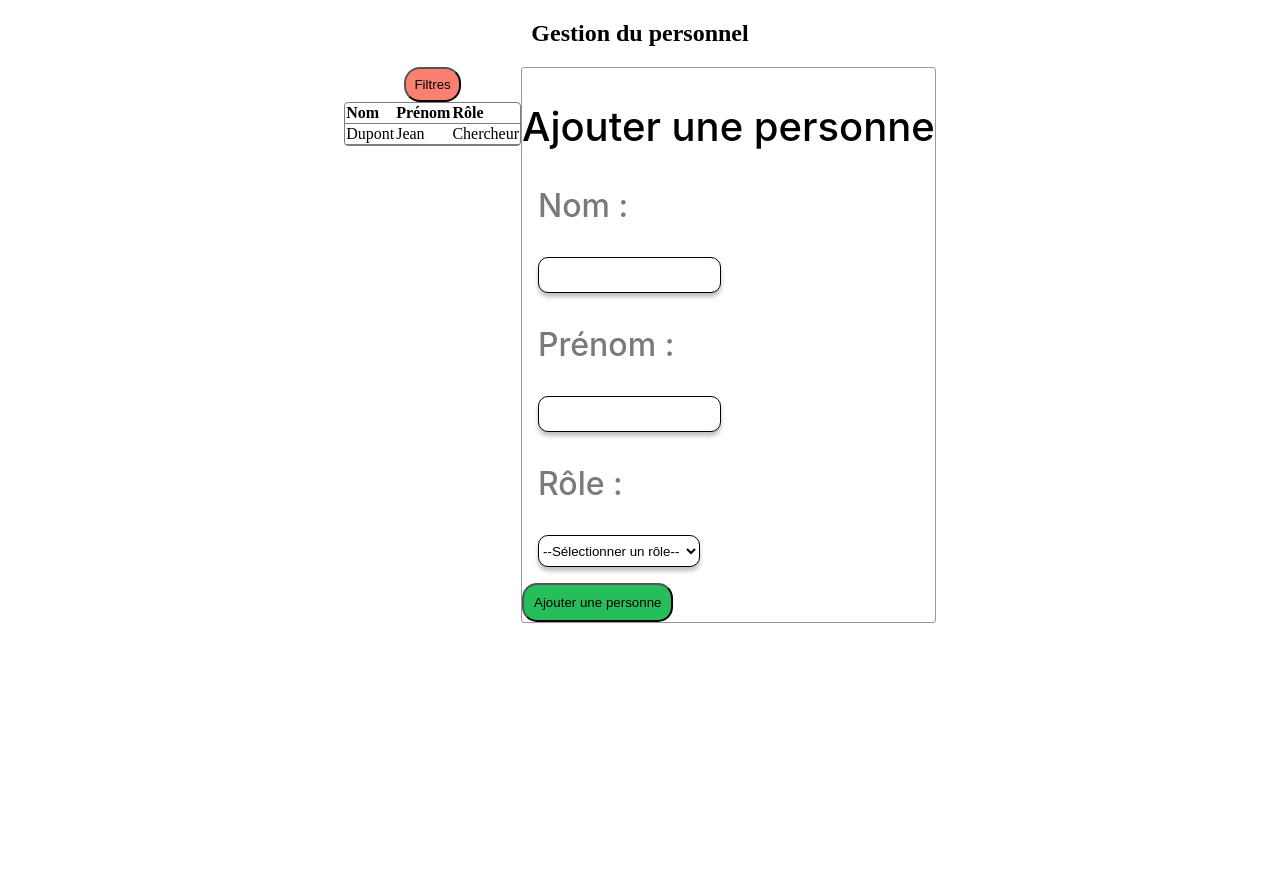
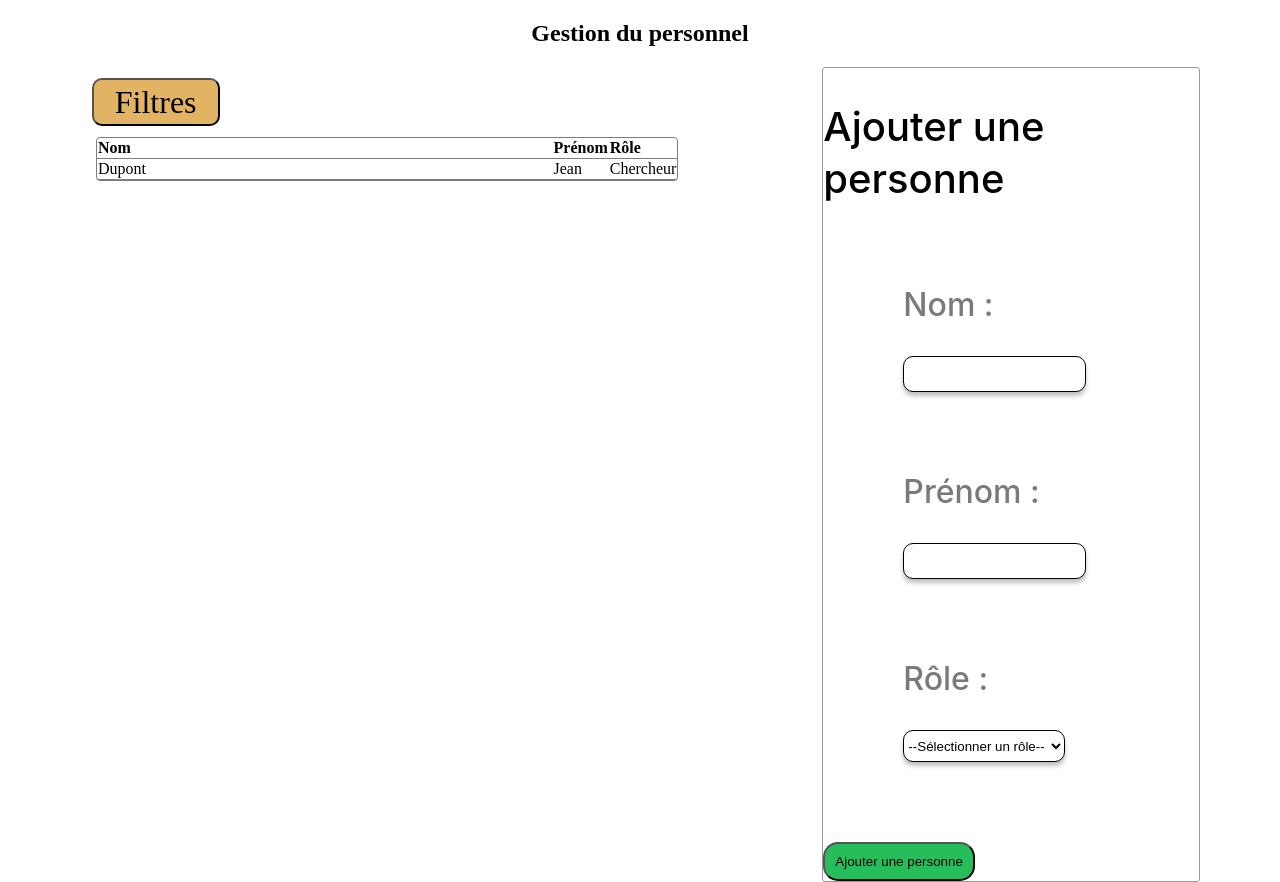
Before and after one commit to QuentinChaufour/SAE_S3_Jurassique_Groupe_W, a Flask app: page /gestion_personnel/ in a window 1280 px wide. Shown: the part 91-973 px from the top of the page. Before the commit the page ends 714 px from the top, so only its background shows below. Run offline with Flask 3, Linux system fonts and the light colour scheme.

Commit message:
légère modification apporté au css

```diff
--- a/LaboDino/static/css/layout.css
+++ b/LaboDino/static/css/layout.css
@@ -118,26 +118,13 @@ body{
     align-items: center;
     gap: 10px;
 }
-#ajout-personne section{
-    margin: 1rem;
+#ajout-personne{
+    margin-right: 5rem;
+    margin-left: 5rem;
 }
 
-#ajout-personne > h2{
-    color: #000;
-    font-family: Inter;
-    font-size: 40px;
-    font-style: normal;
-    font-weight: 500;
-    line-height: 130%;
-}
-
-#ajout-personne p{
-    color: #7A7A7A;
-    font-family: Inter;
-    font-size: 32px;
-    font-style: normal;
-    font-weight: 500;
-    line-height: normal;
+#ajout-personne section{
+    margin: 5rem;
 }
 
 #ajout-personne input, #ajout-personne select{
@@ -152,19 +139,22 @@ body{
     display: flex;
     flex-wrap: wrap;
     flex-direction: column;
-    align-items: center;
+    width: 100%;
 }
 
 #admin-div{
     display: flex;
     flex-wrap: nowrap;
-    justify-content: space-between;
+    justify-content: space-around;
+    width: 100%;
 }
 #table-admin{
     border-radius: 4px;
     border: 1px solid #7D7D7D;
     border-collapse: separate;
     border-spacing: 0;
+    margin-left: 1rem;
+    width: 100%
 }
 
 #table-admin th, #table-admin td{
@@ -175,3 +165,15 @@ body{
 #table-admin thead, #table-admin tbody{
     width: 100%;
 }
+
+#personnel{
+    display: flex;
+    flex-direction: column;
+    margin-left: 5rem;
+    margin-right: 5rem;
+    width: 50vw;
+}
+
+#filter-button{
+    width: 10vw;
+}
--- a/LaboDino/static/css/style.css
+++ b/LaboDino/static/css/style.css
@@ -101,10 +101,14 @@
 }
 
 #filter-button{
-    background-color: salmon;
-    border-radius: 1rem;
-    padding: 0.5rem;
+    background-color: #E2B362;
+    border-radius: 10px;
+    padding: 0.2rem;
     cursor: pointer;
+    font-family: "Climate Crisis";
+    font-size: 2rem;
+    margin: 2%;
+    flex-grow: 0;
 }
 
 #ajout-personne{
@@ -112,6 +116,24 @@
     border: 1px solid #999;
 }
 
+#ajout-personne p{
+    color: #7A7A7A;
+    font-family: Inter;
+    font-size: 32px;
+    font-style: normal;
+    font-weight: 500;
+    line-height: normal;
+}
+
+#ajout-personne > h2{
+    color: #000;
+    font-family: Inter;
+    font-size: 40px;
+    font-style: normal;
+    font-weight: 500;
+    line-height: 130%;
+}
+
 #ajout-personne button{
     border-radius: 15px;
     background: #26BD5B;
--- a/LaboDino/templates/personnel_administratif.html
+++ b/LaboDino/templates/personnel_administratif.html
@@ -12,7 +12,7 @@
         <h1>Gestion du personnel</h1>
     </section>
     <div id="admin-div">
-        <article id="box_container">
+        <article id="personnel">
             <button id="filter-button">Filtres</button>
             <table id="table-admin">
                 <thead>
```
